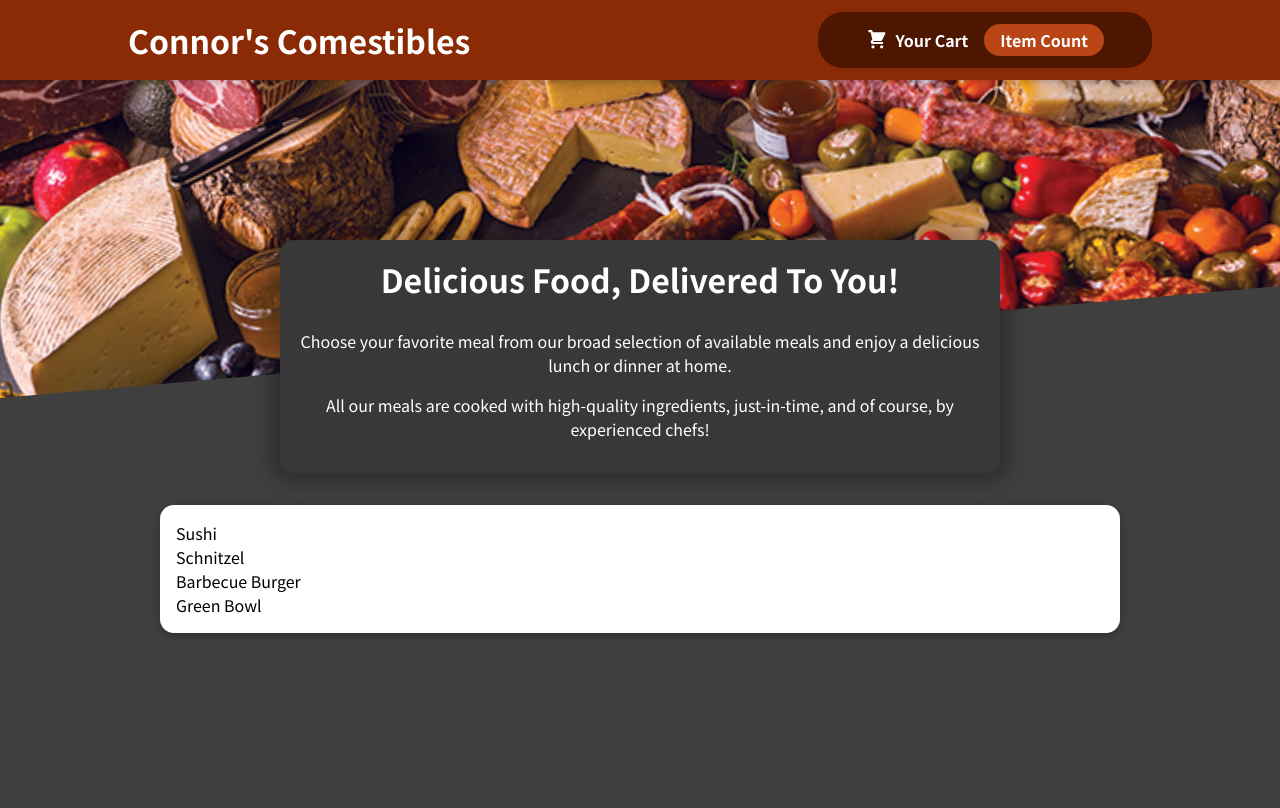
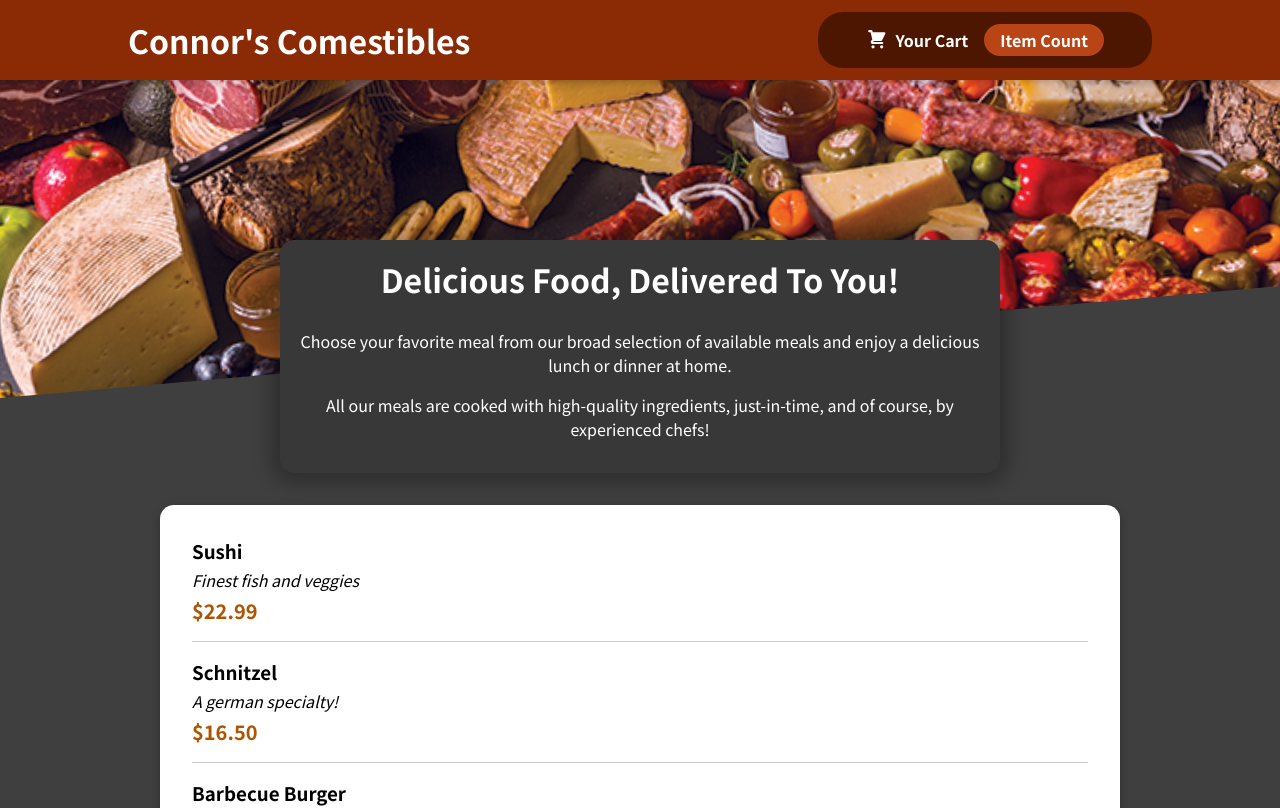
Before and after one commit to Coughdrops13/udemy-reactjs, a React (Create React App) app in the folder react-complete-guide-food-order-app/: page / in a window 1280 px wide. Shown: the top 808 px of the page. Built offline with nearby package versions, Linux system fonts and the light colour scheme.

Commit message:
create MealItemForm component with css file and add it to AvailableMeals component

```diff
--- a/react-complete-guide-food-order-app/src/components/Meals/AvailableMeals.js
+++ b/react-complete-guide-food-order-app/src/components/Meals/AvailableMeals.js
@@ -1,5 +1,6 @@
 import React from "react";
 import Card from "../UI/Card";
+import MealItem from "./MealItem/MealItem";
 
 import classes from "./AvailableMeals.module.css";
 
@@ -32,7 +33,14 @@ const DUMMY_MEALS = [
 
 const AvailableMeals = () => {
   const mealsList = DUMMY_MEALS.map((meal) => {
-    return <li>{meal.name}</li>;
+    return (
+      <MealItem
+        key={meal.id}
+        name={meal.name}
+        description={meal.description}
+        price={meal.price}
+      />
+    );
   });
 
   return (
--- a/react-complete-guide-food-order-app/src/components/Meals/MealItem/MealItem.js
+++ b/react-complete-guide-food-order-app/src/components/Meals/MealItem/MealItem.js
@@ -1,9 +1,23 @@
 import React from 'react';
+import MealItemForm from './MealItemForm';
 
 import classes from './MealItem.module.css';
 
 const MealItem = (props) => {
+  const price = `$${props.price.toFixed(2)}`;
 
+  return (
+    <li className={classes.meal}>
+      <div>
+        <h3>{props.name}</h3>
+        <div className={classes.description}>{props.description}</div>
+        <div className={classes.price}>{price}</div>
+      </div>
+      <div>
+        <MealItemForm />
+      </div>
+    </li>
+  )
 };
 
 export default MealItem;
--- /dev/null
+++ b/react-complete-guide-food-order-app/src/components/Meals/MealItem/MealItemForm.js
@@ -0,0 +1,13 @@
+import React from 'react';
+
+import classes from './MealItemForm.module.css';
+
+const MealItemForm = (props) => {
+  return (
+    <form>
+
+    </form>
+  )
+};
+
+export default MealItemForm;
--- /dev/null
+++ b/react-complete-guide-food-order-app/src/components/Meals/MealItem/MealItemForm.module.css
@@ -0,0 +1,20 @@
+.form {
+  text-align: right;
+}
+
+.form button {
+  font: inherit;
+  cursor: pointer;
+  background-color: #8a2b06;
+  border: 1px solid #8a2b06;
+  color: white;
+  padding: 0.25rem 2rem;
+  border-radius: 20px;
+  font-weight: bold;
+}
+
+.form button:hover,
+.form button:active {
+  background-color: #641e03;
+  border-color: #641e03;
+}
```
